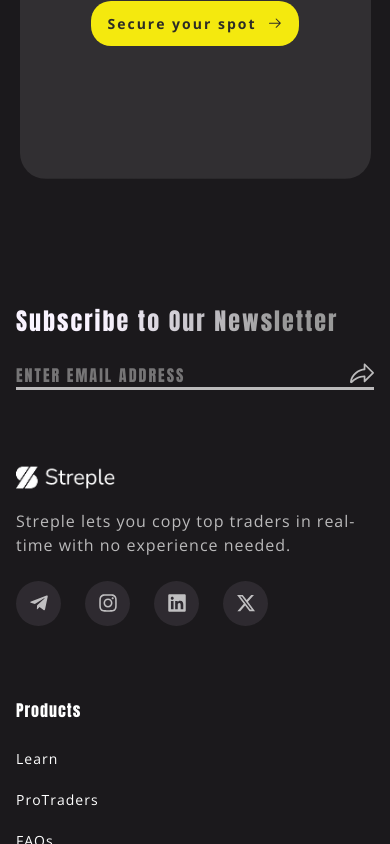
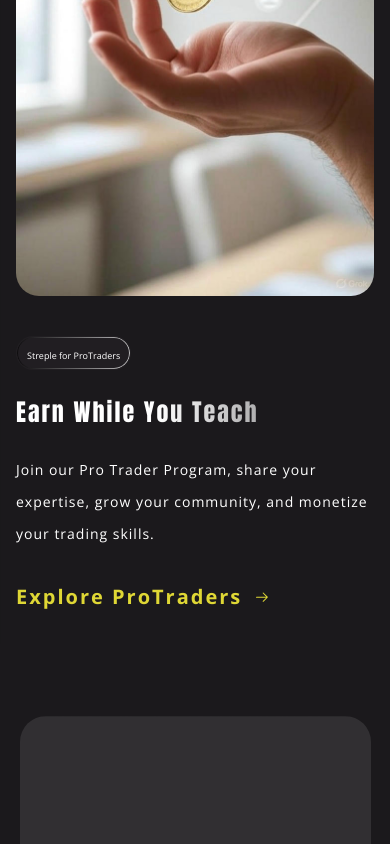
Before and after one commit to streple-labs/streple-website, a Next.js app: page / in a window 390 px wide. Shown: the part 5628-6472 px from the top of the page. Built offline with nearby package versions, Linux system fonts and the light colour scheme.

Commit message:
Add "Earn While You Teach" section to DesktopHome and MobileHome components; update layout and content for improved user engagement

```diff
--- a/components/home/DesktopHome.tsx
+++ b/components/home/DesktopHome.tsx
@@ -299,6 +299,47 @@
       </section>
 
       {/* Section 5 - join protrader program */}
+      <section className="flex px-4 sm:px-[6.4%] justify-center">
+        <div className="flex justify-between gap-[82px] mw my-[96px]">
+          <Image
+            loading="lazy"
+            src="/earn-while-you-teach.jpg"
+            alt="earn while you teach"
+            width={564}
+            height={650}
+            className="w-401-h-518-lg w-501-h-647-xl xxl:w-[564px] xxl:h-[650px] rounded-[23px]"
+          />
+
+          <div className="flex flex-col gap-6 w-435-lg w-544-xl xxl:w-[612px]">
+            <div className="why-people-choose-us bw-lr-gradient w-max">
+              <span className="font-normal text-xs leading-4 text-white">
+                Streple for ProTraders
+              </span>
+            </div>
+
+            <h3
+              className={`text-gradient-earn-profits tracking-[2px] leading-[150%] font-normal text-36-lg text-46-xl xxl:text-[52px] 2xl:text-[56px] ${anton.className}`}
+            >
+              Earn While You Teach
+            </h3>
+
+            <div className="flex flex-col gap-[60px]">
+              <p className="font-normal text-sm tracking-[1px] leading-8 xl:text-[21px] text-white">
+                Join our Pro Trader Program, share your expertise, grow your
+                community, and monetize your trading skills.
+              </p>
+
+              <Link
+                href="#"
+                className="flex flex-row items-center gap-3 leading-[150%] tracking-[2px] font-bold text-[20px] text-[#DFD735]"
+              >
+                Explore ProTraders
+                <GoArrowRight size={16} />
+              </Link>
+            </div>
+          </div>
+        </div>
+      </section>
       {/* <section className="flex px-4 sm:px-[6.4%] justify-center">
         <div className="mw my-[96px]">
           <JoinProtraderProgramSection />
--- a/components/home/MobileHome.tsx
+++ b/components/home/MobileHome.tsx
@@ -221,7 +221,7 @@
         </section>
 
         {/* Section 4 - Testimonials */}
-        <section className="flex flex-col section-4-bg-mobile mx-auto px-4 pb-8">
+        <section className="flex flex-col section-4-bg-mobile mx-auto px-4 pb-12">
           <div className="flex flex-col gap-13 items-center mx-auto">
             <div className="flex flex-col mt-18 gap gap-6 items-center mx-auto">
               <div className="why-people-choose-us bw-lr-gradient w-max">
@@ -315,6 +315,53 @@
         </section>
 
         {/* Section 5 - With Streple, you copy trades with limited risks */}
+        <section className="flex flex-col md:flex-row gap-10 section-3-bg-mobile mx-auto px-4 pb-8 pt-[72px]">
+          <Image
+            loading="lazy"
+            src="/earn-while-you-teach.jpg"
+            alt="earn while you teach"
+            width={564}
+            height={650}
+            className="md:hidden mt-12 mx-auto rounded-[23px]"
+          />
+          <Image
+            loading="lazy"
+            src="/earn-while-you-teach.jpg"
+            alt="earn while you teach"
+            width={564}
+            height={650}
+            className="hidden md:block h-[491px] w-[380px] rounded-[23px]"
+          />
+
+          <div className="flex flex-col gap-6 w-435-lg w-544-xl xxl:w-[612px]">
+            <div className="why-people-choose-us bw-lr-gradient w-max">
+              <span className="font-normal text-[9px] leading-4 text-white">
+                Streple for ProTraders
+              </span>
+            </div>
+
+            <h3
+              className={`text-gradient-earn-profits tracking-[2px] leading-[150%] font-normal text-2xl xs:text-[27px] md:text-3xl ${anton.className}`}
+            >
+              Earn While You Teach
+            </h3>
+
+            <div className="flex flex-col gap-8">
+              <p className="font-normal text-sm md:text-base tracking-[1px] leading-8 text-white">
+                Join our Pro Trader Program, share your expertise, grow your
+                community, and monetize your trading skills.
+              </p>
+
+              <Link
+                href="#"
+                className="flex flex-row items-center gap-3 leading-[150%] tracking-[2px] font-bold text-[20px] text-[#DFD735]"
+              >
+                Explore ProTraders
+                <GoArrowRight size={16} />
+              </Link>
+            </div>
+          </div>
+        </section>
         {/* <JoinProtraderProgramSection /> */}
 
         {/* Section 6 - Start trading smarter today with Streple */}
```
Also changed, not shown: public/earn-while-you-teach.jpg (added).
